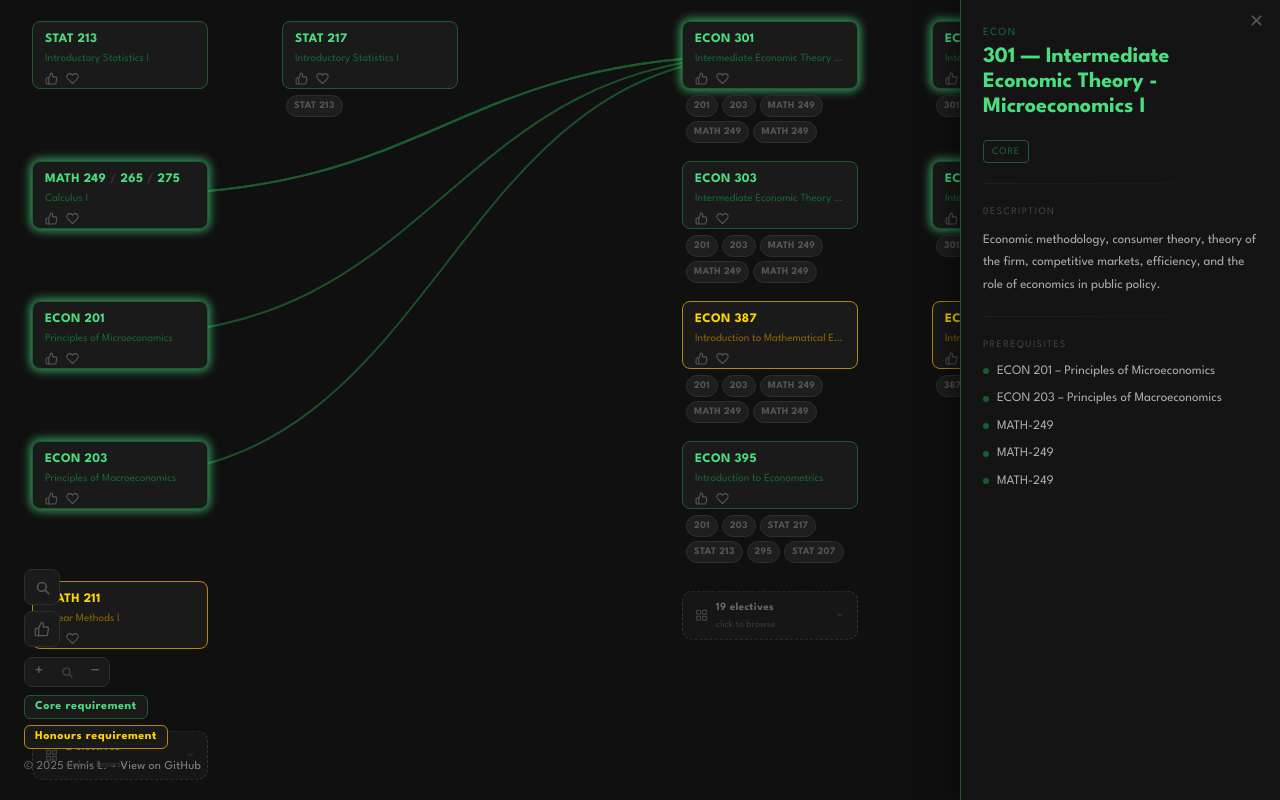
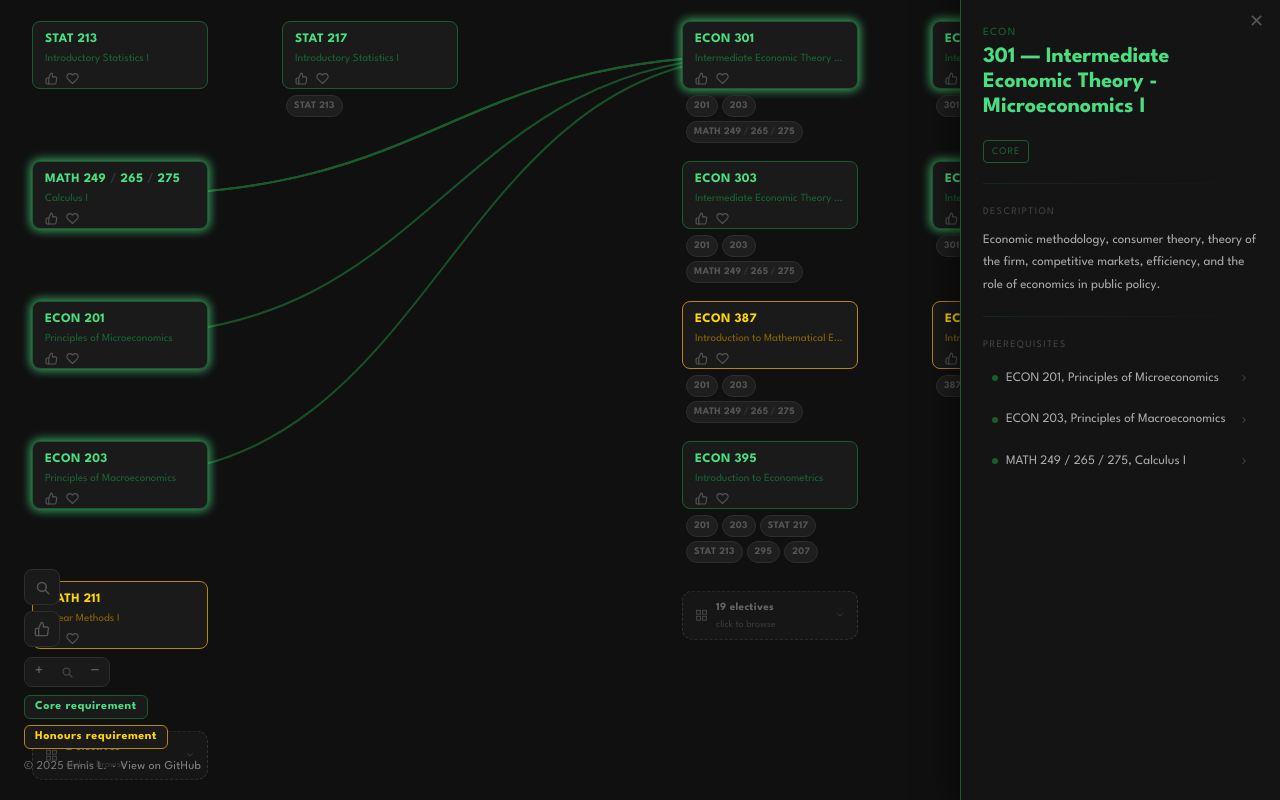
Before and after one commit to ennisord/course-map, a React (Vite) app: page / in a window 1280 px wide. Both pictures are taken after a click on the element 770 px from the left and 55 px from the top of the page. Built offline with nearby package versions, Linux system fonts and the light colour scheme.

Commit message:
fixed course panel and applied truncation to prereqs in panel

```diff
--- a/src/App.jsx
+++ b/src/App.jsx
@@ -330,6 +330,8 @@ export default function App() {
         course={selectedCourse}
         courses={courses}
         onClose={() => setSelectedId(null)}
+        onSelectCourse={(key) => setSelectedId(key)}
+
       />
 
       <Legend
--- a/src/components/CourseDetailPanel.jsx
+++ b/src/components/CourseDetailPanel.jsx
@@ -1,27 +1,13 @@
 import { useEffect, useState } from 'react'
-import { getColor, resolvePrereq } from '../utils/courseUtils'
+import { getColor, getCourseKey, resolvePrereq } from '../utils/courseUtils'
 
-/**
- * CourseDetailPanel
- *
- * Desktop: slides in from the right edge of the screen.
- * Mobile  (≤640px): slides up from the bottom.
- *
- * Props
- *   course   – the selected course object (or null)
- *   courses  – full course list (for resolving prereq names)
- *   onClose  – called when the user dismisses the panel
- */
-export default function CourseDetailPanel({ course, courses, onClose }) {
-  // `visible` drives the CSS transition; we keep the DOM element mounted
-  // for one extra tick after `course` becomes null so the exit animation plays.
+export default function CourseDetailPanel({ course, courses, onClose, onSelectCourse }) {
   const [visible, setVisible] = useState(false)
   const [displayed, setDisplayed] = useState(course)
 
   useEffect(() => {
     if (course) {
       setDisplayed(course)
-      // tiny delay so the browser registers the initial hidden state first
       requestAnimationFrame(() => requestAnimationFrame(() => setVisible(true)))
     } else {
       setVisible(false)
@@ -34,21 +20,37 @@ export default function CourseDetailPanel({ course, courses, onClose }) {
 
   const { border, text, muted } = getColor(displayed.tags)
 
-  const prereqNames = (displayed.prereqs || []).map(p => {
+  const ids = Array.isArray(displayed.id) ? displayed.id : [displayed.id]
+  const idLabel = ids.join(' / ')
+
+  const blobMap = new Map()
+  ;(displayed.prereqs || []).forEach(p => {
     const key = resolvePrereq(p, courses)
-    if (!key) return typeof p === 'string' ? p : String(p)
-    const found = courses.find(c => `${c.dept}-${c.id}` === key)
-    return found ? `${found.dept} ${found.id} – ${found.name}` : key
+    const found = key ? courses.find(c => getCourseKey(c) === key) : null
+    if (key) {
+      if (!blobMap.has(key)) blobMap.set(key, { found, rawLabels: [] })
+      const numeric = typeof p === 'number' ? String(p) : p.trim().split(/\s+/).slice(1).join(' ') || p
+      blobMap.get(key).rawLabels.push(numeric)
+    } else {
+      const label = typeof p === 'string' ? p : String(p)
+      const fk = `unresolved-${label}`
+      if (!blobMap.has(fk)) blobMap.set(fk, { found: null, rawLabels: [label] })
+    }
+  })
+
+  const prereqNames = Array.from(blobMap.values()).map(({ found, rawLabels }) => {
+    if (!found) return rawLabels[0]
+    const foundIds = Array.isArray(found.id) ? found.id : [found.id]
+    if (rawLabels.length > 1) return `${found.dept} ${rawLabels.join(' / ')}, ${found.name}`
+    return `${found.dept} ${foundIds[0]}, ${found.name}`
   })
 
   return (
     <>
-      {/* ---------- backdrop (mobile only) ---------- */}
       <div
         onClick={onClose}
         style={{
-          position: 'fixed',
-          inset: 0,
+          position: 'fixed', inset: 0,
           background: 'rgba(0,0,0,0.55)',
           zIndex: 49,
           opacity: visible ? 1 : 0,
@@ -58,7 +60,6 @@ export default function CourseDetailPanel({ course, courses, onClose }) {
         className="sm:hidden"
       />
 
-      {/* ---------- panel ---------- */}
       <div
         style={{
           position: 'fixed',
@@ -68,28 +69,21 @@ export default function CourseDetailPanel({ course, courses, onClose }) {
           fontFamily: "'League Spartan', sans-serif",
           overflowY: 'auto',
           boxShadow: `-6px 0 32px rgba(0,0,0,0.6)`,
-
-          // ── Desktop: right-side drawer ──────────────────
-          // Applied via inline style; Tailwind can't do runtime values cleanly
-          ...desktopStyles(visible, border),
+          top: 0, right: 0, width: 320, height: '100vh',
+          transform: `translateX(${visible ? '0' : '100%'})`,
+          transition: 'transform 0.35s cubic-bezier(0.32, 0.72, 0, 1)',
         }}
-        // on mobile we override with a bottom sheet via className
         className="course-panel"
       >
-        {/* close button */}
+        {/* Inner wrapper gives content a true constrained width so truncation works */}
+        <div style={{ padding: '24px 22px 32px', overflow: 'hidden', boxSizing: 'border-box', width: '100%' }}>
+
           <button
             onClick={onClose}
             style={{
-            position: 'absolute',
-            top: 14,
-            right: 16,
-            background: 'none',
-            border: 'none',
-            cursor: 'pointer',
-            color: '#555',
-            lineHeight: 1,
-            padding: 0,
-            fontSize: 18,
+              position: 'absolute', top: 14, right: 16,
+              background: 'none', border: 'none', cursor: 'pointer',
+              color: '#555', lineHeight: 1, padding: 0, fontSize: 18,
               transition: 'color 0.15s',
             }}
             onMouseEnter={e => (e.currentTarget.style.color = text)}
@@ -99,32 +93,23 @@ export default function CourseDetailPanel({ course, courses, onClose }) {
             ✕
           </button>
 
-        {/* ── course id + name ── */}
           <div style={{ marginBottom: 20 }}>
             <div style={{ fontSize: 11, letterSpacing: '0.12em', color: muted, textTransform: 'uppercase', marginBottom: 4 }}>
               {displayed.dept}
             </div>
             <div style={{ fontSize: 22, fontWeight: 700, color: text, lineHeight: 1.15 }}>
-            {displayed.id} — {displayed.name}
+              {idLabel} — {displayed.name}
             </div>
           </div>
 
-        {/* ── tags ── */}
           {displayed.tags?.length > 0 && (
             <div style={{ display: 'flex', flexWrap: 'wrap', gap: 6, marginBottom: 20 }}>
               {displayed.tags.map(tag => (
-              <span
-                key={tag}
-                style={{
-                  fontSize: 10,
-                  letterSpacing: '0.1em',
-                  textTransform: 'uppercase',
-                  padding: '3px 8px',
-                  borderRadius: 4,
-                  border: `1px solid ${border}`,
-                  color: muted,
-                }}
-              >
+                <span key={tag} style={{
+                  fontSize: 10, letterSpacing: '0.1em', textTransform: 'uppercase',
+                  padding: '3px 8px', borderRadius: 4,
+                  border: `1px solid ${border}`, color: muted,
+                }}>
                   {tag}
                 </span>
               ))}
@@ -133,40 +118,62 @@ export default function CourseDetailPanel({ course, courses, onClose }) {
 
           <Divider color={border} />
 
-        {/* ── description ── */}
           {displayed.desc ? (
             <Section label="Description">
-            <p style={{ fontSize: 13, color: '#aaa', lineHeight: 1.7, margin: 0 }}>
-              {displayed.desc}
-            </p>
+              <p style={{ fontSize: 13, color: '#aaa', lineHeight: 1.7, margin: 0 }}>{displayed.desc}</p>
             </Section>
           ) : (
             <Section label="Description">
-            <p style={{ fontSize: 13, color: '#444', fontStyle: 'italic', margin: 0 }}>
-              No description available.
-            </p>
+              <p style={{ fontSize: 13, color: '#444', fontStyle: 'italic', margin: 0 }}>No description available.</p>
             </Section>
           )}
 
           <Divider color={border} />
 
-        {/* ── prerequisites ── */}
           <Section label="Prerequisites">
             {prereqNames.length === 0 ? (
               <p style={{ fontSize: 13, color: '#444', fontStyle: 'italic', margin: 0 }}>None</p>
             ) : (
               <ul style={{ margin: 0, padding: 0, listStyle: 'none', display: 'flex', flexDirection: 'column', gap: 8 }}>
-              {prereqNames.map((name, i) => (
-                <li key={i} style={{ display: 'flex', alignItems: 'center', gap: 8 }}>
-                  <span style={{ width: 6, height: 6, borderRadius: '50%', background: border, flexShrink: 0 }} />
-                  <span style={{ fontSize: 13, color: '#aaa' }}>{name}</span>
+                {prereqNames.map((name, i) => {
+                  const key = Array.from(blobMap.keys())[i]
+                  const clickable = key && !key.startsWith('unresolved-')
+                  return (
+                    <li
+                      key={i}
+                      onClick={() => clickable && onSelectCourse(key)}
+                      style={{
+                        display: 'flex', alignItems: 'center', gap: 8,
+                        cursor: clickable ? 'pointer' : 'default',
+                        padding: '6px 8px',
+                        borderRadius: 6,
+                        border: '1px solid transparent',
+                        transition: 'border-color 0.15s, background 0.15s',
+                      }}
+                      onMouseEnter={e => {
+                        if (!clickable) return
+                        e.currentTarget.style.borderColor = border
+                        e.currentTarget.style.background = `${border}11`
+                      }}
+                      onMouseLeave={e => {
+                        e.currentTarget.style.borderColor = 'transparent'
+                        e.currentTarget.style.background = 'transparent'
+                      }}
+                    >
+                      <span style={{ width: 6, height: 6, borderRadius: '50%', background: clickable ? border : '#333', flexShrink: 0 }} />
+                      <span style={{ fontSize: 13, color: clickable ? '#aaa' : '#444', overflow: 'hidden', textOverflow: 'ellipsis', whiteSpace: 'nowrap', minWidth: 0 }}>{name}</span>
+                      {clickable && (
+                        <svg style={{ marginLeft: 'auto', flexShrink: 0 }} width="10" height="10" viewBox="0 0 24 24" fill="none" stroke="#444" strokeWidth="2.5" strokeLinecap="round">
+                          <polyline points="9 18 15 12 9 6"/>
+                        </svg>
+                      )}
                     </li>
-              ))}
+                  )
+                })}
               </ul>
             )}
           </Section>
 
-        {/* ── units / credits if present ── */}
           {displayed.units != null && (
             <>
               <Divider color={border} />
@@ -176,9 +183,10 @@ export default function CourseDetailPanel({ course, courses, onClose }) {
               </Section>
             </>
           )}
+
+        </div>
       </div>
 
-      {/* ── mobile bottom-sheet overrides via injected <style> ── */}
       <style>{`
         @media (max-width: 640px) {
           .course-panel {
@@ -194,7 +202,7 @@ export default function CourseDetailPanel({ course, courses, onClose }) {
             box-shadow: 0 -6px 32px rgba(0,0,0,0.6) !important;
             transform: translateY(${visible ? '0' : '100%'}) !important;
             transition: transform 0.35s cubic-bezier(0.32, 0.72, 0, 1) !important;
-            padding: 24px 20px 32px !important;
+            padding: 0 !important;
           }
         }
       `}</style>
@@ -202,30 +210,10 @@ export default function CourseDetailPanel({ course, courses, onClose }) {
   )
 }
 
-// ── helpers ──────────────────────────────────────────────
-
-function desktopStyles(visible, border) {
-  return {
-    top: 0,
-    right: 0,
-    width: 320,
-    height: '100vh',
-    padding: '24px 22px 32px',
-    transform: `translateX(${visible ? '0' : '100%'})`,
-    transition: 'transform 0.35s cubic-bezier(0.32, 0.72, 0, 1)',
-  }
-}
-
 function Section({ label, children }) {
   return (
     <div style={{ marginBottom: 20 }}>
-      <div style={{
-        fontSize: 10,
-        letterSpacing: '0.14em',
-        textTransform: 'uppercase',
-        color: '#444',
-        marginBottom: 10,
-      }}>
+      <div style={{ fontSize: 10, letterSpacing: '0.14em', textTransform: 'uppercase', color: '#444', marginBottom: 10 }}>
         {label}
       </div>
       {children}
@@ -234,11 +222,5 @@ function Section({ label, children }) {
 }
 
 function Divider({ color }) {
-  return (
-    <div style={{
-      height: 1,
-      background: `linear-gradient(to right, ${color}44, transparent)`,
-      margin: '0 0 20px',
-    }} />
-  )
+  return <div style={{ height: 1, background: `linear-gradient(to right, ${color}44, transparent)`, margin: '0 0 20px' }} />
 }
--- a/src/components/CourseNode.jsx
+++ b/src/components/CourseNode.jsx
@@ -1,7 +1,7 @@
 import { useState } from 'react'
 import { getColor, getGlow, getCourseKey, resolvePrereq } from '../utils/courseUtils'
 
-// Colour of the "/" separator between OR-group options
+// Colour of the "/" separator in merged blobs
 const OR_SLASH_COLOR = '#333'
 
 export default function CourseNode({ course, pos, selected, onDragStart, onClick, courses, onSelectCourse }) {
@@ -18,25 +18,66 @@ export default function CourseNode({ course, pos, selected, onDragStart, onClick
       : getGlow(course.tags)
     : 'none'
 
-  // Display label: "MATH 249 / 265 / 275" for multi-id, normal otherwise
+  // Display label for the node header
   const ids = Array.isArray(course.id) ? course.id : [course.id]
-  const courseLabel = ids.length > 1
-    ? `${course.dept} ${ids[0]}`
-    : `${course.dept} ${course.id}`
-  const extraIds = ids.slice(1) // [265, 275] if multi-id
+  const courseLabel = `${course.dept} ${ids[0]}`
+  const extraIds = ids.slice(1)
 
-  const prereqBlobs = course.prereqs.map(prereq => {
+  // Build prereq blobs, collapsing multiple prereqs that resolve to the same
+  // node into a single blob showing all the original ids (e.g. 249 / 265 / 275)
+  const blobMap = new Map() // key -> { resolvedCourse, labels: [] }
+  course.prereqs.forEach(prereq => {
     const key = resolvePrereq(prereq, courses)
-    const prereqCourse = key ? courses.find(c => getCourseKey(c) === key) : null
-    let label
-    if (prereqCourse) {
-      label = prereqCourse.dept === 'ECON'
-        ? String(Array.isArray(prereqCourse.id) ? prereqCourse.id[0] : prereqCourse.id)
-        : `${prereqCourse.dept} ${Array.isArray(prereqCourse.id) ? prereqCourse.id[0] : prereqCourse.id}`
+    const resolvedCourse = key ? courses.find(c => getCourseKey(c) === key) : null
+
+    // Raw label for this prereq entry
+    const rawLabel = typeof prereq === 'number'
+      ? String(prereq)
+      : prereq.trim().split(/\s+/).slice(1).join(' ') || prereq // just the numeric part e.g. "265"
+
+    if (key) {
+      if (!blobMap.has(key)) {
+        blobMap.set(key, { key, resolvedCourse, dept: resolvedCourse?.dept ?? null, labels: [] })
+      }
+      blobMap.get(key).labels.push(rawLabel)
     } else {
-      label = typeof prereq === 'number' ? String(prereq) : prereq
+      // Unresolved prereq — show as-is, unique key by label
+      const fallbackKey = `unresolved-${prereq}`
+      if (!blobMap.has(fallbackKey)) {
+        blobMap.set(fallbackKey, { key: null, resolvedCourse: null, dept: null, labels: [rawLabel] })
+      }
     }
-    return { key, label, prereqCourse }
+  })
+
+  const prereqBlobs = Array.from(blobMap.values()).map(({ key, resolvedCourse, dept, labels }) => {
+    // If multiple labels collapsed into one blob, build "249 / 265 / 275"
+    // Prefix dept only on the first label if it's a cross-dept course
+    let parts
+    if (labels.length > 1) {
+      // All from same dept node — show dept once then numbers
+      const firstIsDeptPrefixed = resolvedCourse && resolvedCourse.dept !== 'ECON'
+      parts = labels.map((l, i) => {
+        // Strip any dept prefix from label since we'll add it on first
+        const numeric = l.replace(/^[A-Z]+ /, '')
+        if (i === 0 && firstIsDeptPrefixed) return `${resolvedCourse.dept} ${numeric}`
+        return numeric
+      })
+    } else {
+      // Single prereq — original display logic
+      if (resolvedCourse) {
+        parts = [resolvedCourse.dept === 'ECON'
+          ? String(Array.isArray(resolvedCourse.id) ? resolvedCourse.id[0] : resolvedCourse.id)
+          : `${resolvedCourse.dept} ${Array.isArray(resolvedCourse.id) ? resolvedCourse.id[0] : resolvedCourse.id}`]
+      } else {
+        parts = [labels[0]]
+      }
+    }
+
+    const title = resolvedCourse
+      ? `${resolvedCourse.dept} ${Array.isArray(resolvedCourse.id) ? resolvedCourse.id.join('/') : resolvedCourse.id} — ${resolvedCourse.name}`
+      : parts.join(' / ')
+
+    return { key, parts, title }
   })
 
   const CARD_HEIGHT = 68
@@ -53,10 +94,9 @@ export default function CourseNode({ course, pos, selected, onDragStart, onClick
         onTouchStart={e => { e.stopPropagation(); onDragStart(e) }}
         onClick={onClick}
       >
-        {/* Course id line — shows "MATH 249 / 265 / 275" for multi-id */}
         <div className="text-[13px] font-bold tracking-wide truncate" style={{ color: text }}>
           {courseLabel}
-          {extraIds.map((xid, i) => (
+          {extraIds.map((xid) => (
             <span key={xid}>
               <span style={{ color: OR_SLASH_COLOR, fontWeight: 700 }}> / </span>
               <span>{xid}</span>
@@ -106,13 +146,13 @@ export default function CourseNode({ course, pos, selected, onDragStart, onClick
           className="flex flex-wrap gap-1 px-1"
           style={{ position: 'absolute', top: CARD_HEIGHT + 6, left: 0, width: '100%' }}
         >
-          {prereqBlobs.map(({ key, label, prereqCourse }) => (
+          {prereqBlobs.map(({ key, parts, title }) => (
             <button
-              key={key ?? label}
+              key={key ?? parts.join('/')}
               onMouseDown={e => e.stopPropagation()}
               onTouchStart={e => e.stopPropagation()}
               onClick={e => { e.stopPropagation(); if (key && onSelectCourse) onSelectCourse(key) }}
-              title={prereqCourse ? `${prereqCourse.dept} ${Array.isArray(prereqCourse.id) ? prereqCourse.id.join('/') : prereqCourse.id} — ${prereqCourse.name}` : label}
+              title={title}
               style={{
                 background: '#1e1e1e',
                 border: '1px solid #2e2e2e',
@@ -130,7 +170,12 @@ export default function CourseNode({ course, pos, selected, onDragStart, onClick
               onMouseEnter={e => { if (!key) return; e.currentTarget.style.borderColor = '#555'; e.currentTarget.style.color = '#999' }}
               onMouseLeave={e => { e.currentTarget.style.borderColor = '#2e2e2e'; e.currentTarget.style.color = '#555' }}
             >
-              {label}
+              {parts.map((p, i) => (
+                <span key={i}>
+                  {i > 0 && <span style={{ color: OR_SLASH_COLOR, margin: '0 2px' }}>/</span>}
+                  {p}
+                </span>
+              ))}
             </button>
           ))}
         </div>
```
Lines whose indentation alone changed are shown as unchanged.
